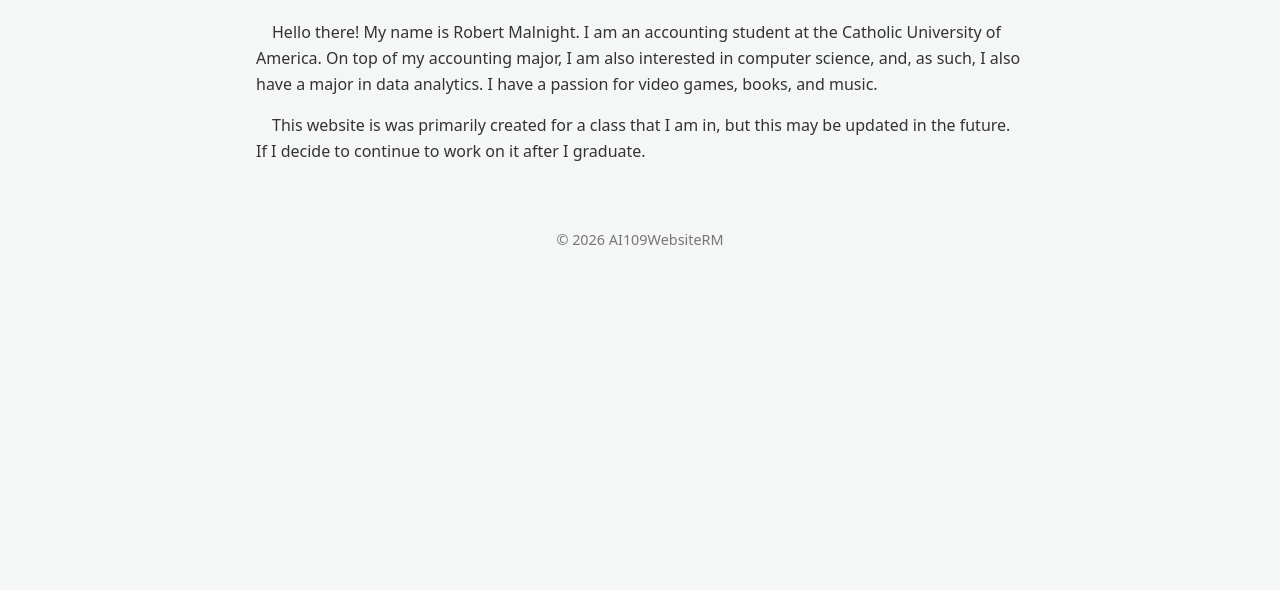
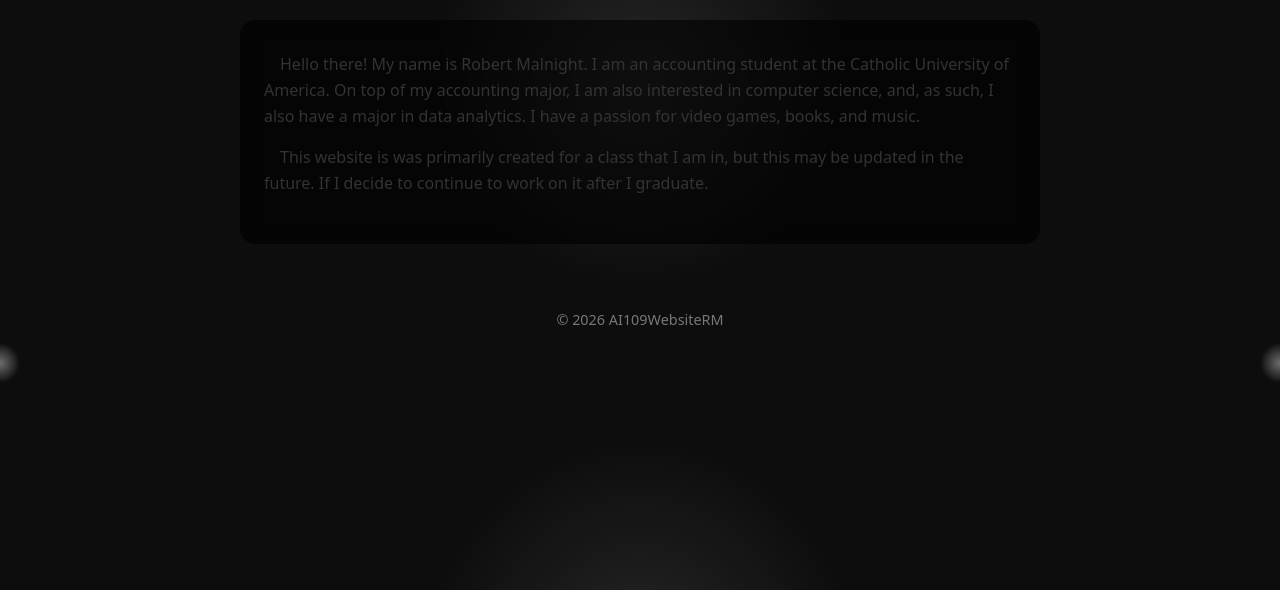
Before and after one commit to RobbyMalnight/AI109WebsiteRM, a plain HTML site: page about.html in a window 1280 px wide. Shown: the part 210-800 px from the top of the page. Drawn offline with Linux system fonts and the light colour scheme.

Commit message:
Adjusting README with current things. adding background to other pages from index Other minor adjustments to index.html and projects.html

```diff
--- a/about.html
+++ b/about.html
@@ -20,7 +20,13 @@
 
         body {
             font-family: system-ui, -apple-system, BlinkMacSystemFont, "Segoe UI", Roboto, Helvetica, Arial, sans-serif;
-            background: var(--bg);
+            background:
+            radial-gradient(circle at center, rgba(255,255,255,0.1) 0%, transparent 30%),
+            radial-gradient(circle at 0% 0%, rgba(255,255,255,0.4) 0%, transparent 20px),
+            radial-gradient(circle at 100% 0%, rgba(255,255,255,0.4) 0%, transparent 20px),
+            radial-gradient(circle at 0% 100%, rgba(255,255,255,0.4) 0%, transparent 20px),
+            radial-gradient(circle at 100% 100%, rgba(255,255,255,0.4) 0%, transparent 20px),
+            #0d0d0d;
             color: var(--text);
             line-height: 1.6;
         }
@@ -50,7 +56,11 @@
         .container {
             max-width: 800px;
             margin: 2rem auto;
-            padding: 0 1rem;
+            padding: 2rem 1.5rem;
+            background: rgba(0, 0, 0, 0.6);
+            border-radius: 16px;
+            backdrop-filter: blur(10px);
+            color: var(--text);
         }
 
         h1 {
```
Also changed, not shown: index.html (+2 -2 lines), projects.html (+17 -2 lines), 1 other file.
